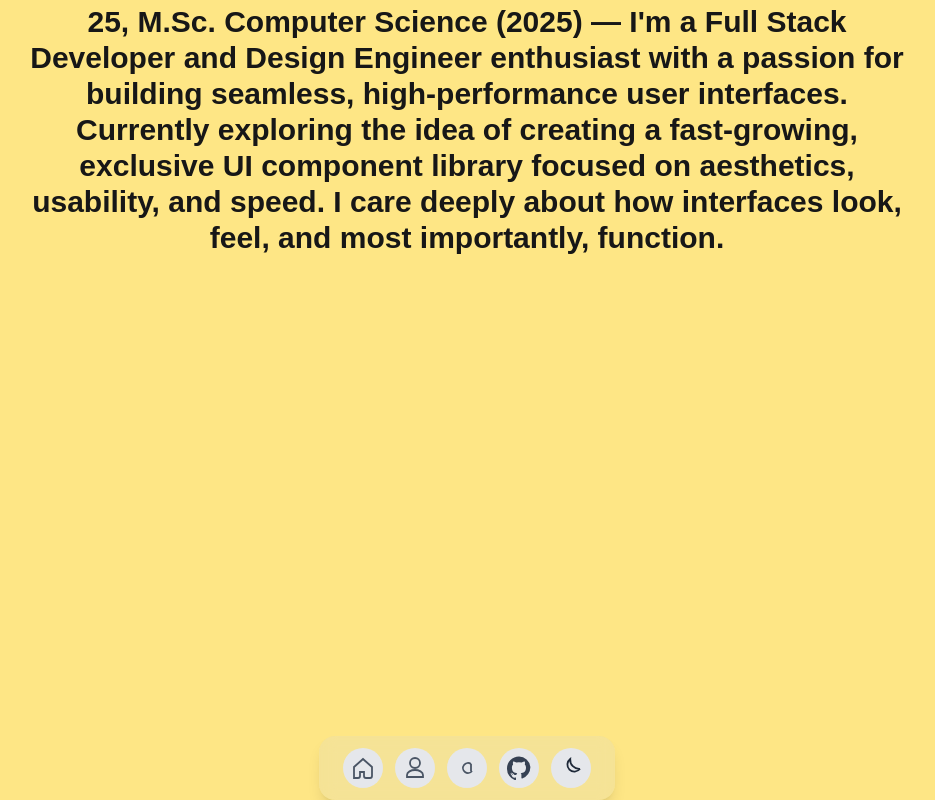
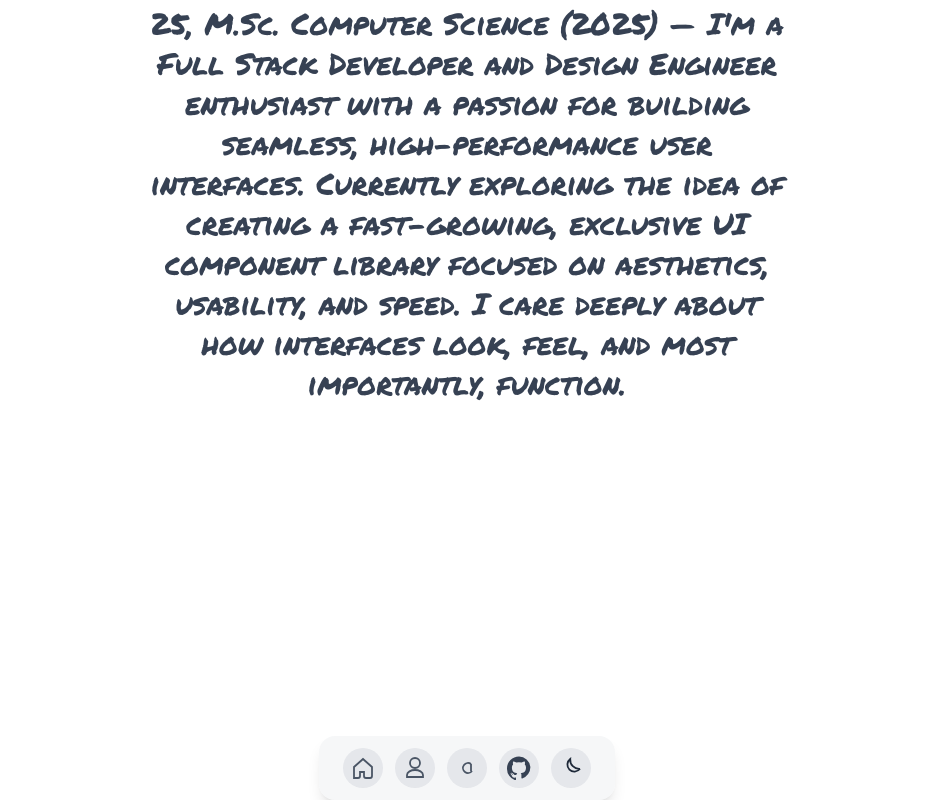
Before and after one commit to RadhikaSuryawanshi/MyPortfolio, a Next.js app: page /about in a window 1280 px wide. Shown: the whole page, without its empty margins (173-1108 px from the left). Built offline with nearby package versions, Linux system fonts and the light colour scheme.

Commit message:
Updated About Page

```diff
--- a/src/app/about/page.tsx
+++ b/src/app/about/page.tsx
@@ -1,8 +1,8 @@
 export default function AboutPage(){
     return(
-        <div className="w-full h-screen bg-amber-200 p-1 flex justify-center ">
-            <div className="w-[70%] h-full text-center ">
-             <h1 className="font-extrabold text-3xl ">25, M.Sc. Computer Science (2025) — I'm a Full Stack Developer and Design Engineer enthusiast with a passion for building seamless, high-performance user interfaces. Currently exploring the idea of creating a fast-growing, exclusive UI component library focused on aesthetics, usability, and speed. I care deeply about how interfaces look, feel, and most importantly, function. </h1>
+        <div className="w-full h-screen  p-1 flex justify-center ">
+            <div className="w-[50%] h-full text-center ">
+             <p className=" text-3xl leading-10 text-gray-700 font-stretch-extra-expanded  permanent-marker-regular ">25, M.Sc. Computer Science (2025) — I'm a Full Stack Developer and Design Engineer enthusiast with a passion for building seamless, high-performance user interfaces. Currently exploring the idea of creating a fast-growing, exclusive UI component library focused on aesthetics, usability, and speed. I care deeply about how interfaces look, feel, and most importantly, function. </p>
              </div>
         </div>
     )
--- a/src/app/globals.css
+++ b/src/app/globals.css
@@ -34,9 +34,9 @@ body {
   font-weight: 400;
   font-style: normal;
 }
-
-.dots-bg {
-  background-image: radial-gradient(#ff6a00 1px, transparent 1px);
-  background-size: 20px 20px;
-  background-position: 0 0;
+.permanent-marker-regular {
+  font-family: "Permanent Marker", cursive;
+  font-weight: 100;
+  font-style: normal;
+  font-stretch: extra-expanded;
 }
--- a/src/app/layout.tsx
+++ b/src/app/layout.tsx
@@ -29,7 +29,9 @@ export default function RootLayout({
       <head>
         <style>
              @import url('https://fonts.googleapis.com/css2?family=Pacifico&display=swap');
+             @import url('https://fonts.googleapis.com/css2?family=Permanent+Marker&display=swap');
         </style>
+
       </head>
       <body className={`${geistSans.variable} ${geistMono.variable} antialiased`}
       >
```
